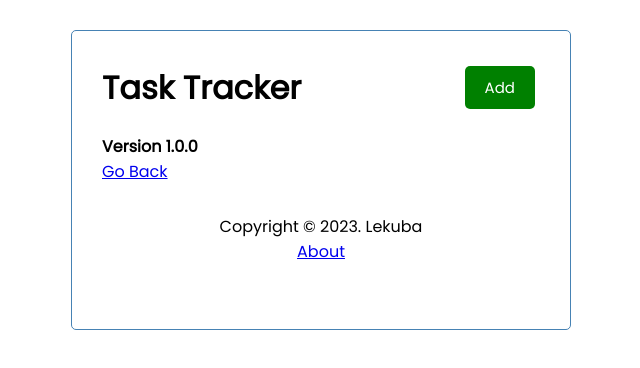
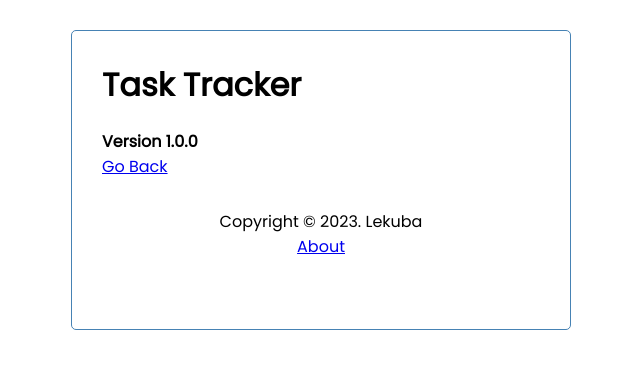
Before and after one commit to ntoane/react-task-tracker, a React (Create React App) app: page /about in a window 1280 px wide. Shown: the top 368 px of the page, without its empty margins (319-959 px from the left). Built offline with nearby package versions, Linux system fonts and the light colour scheme; data requests are answered from the project's data file.

Commit message:
Hide button

```diff
--- a/src/components/Header.js
+++ b/src/components/Header.js
@@ -1,15 +1,20 @@
 import Button from './Button'
+import { useLocation } from 'react-router-dom'
 
 const Header = ({ title, onAdd, showAdd }) => {
+
+  // This Hook gives us access to path name
+  const location = useLocation()
 
   return (
     <div className='header'>
       <h1>{title}</h1>
       {/* showAdd ? is the same as showAdd == true ? */}
-      <Button
+      {location.pathname == '/' && <Button
         color={showAdd ? 'red' : 'green'}
         text={showAdd ? 'Close' : 'Add'}
-        onClick={onAdd} />
+        onClick={onAdd}
+      />}
     </div>
   )
 }
```
